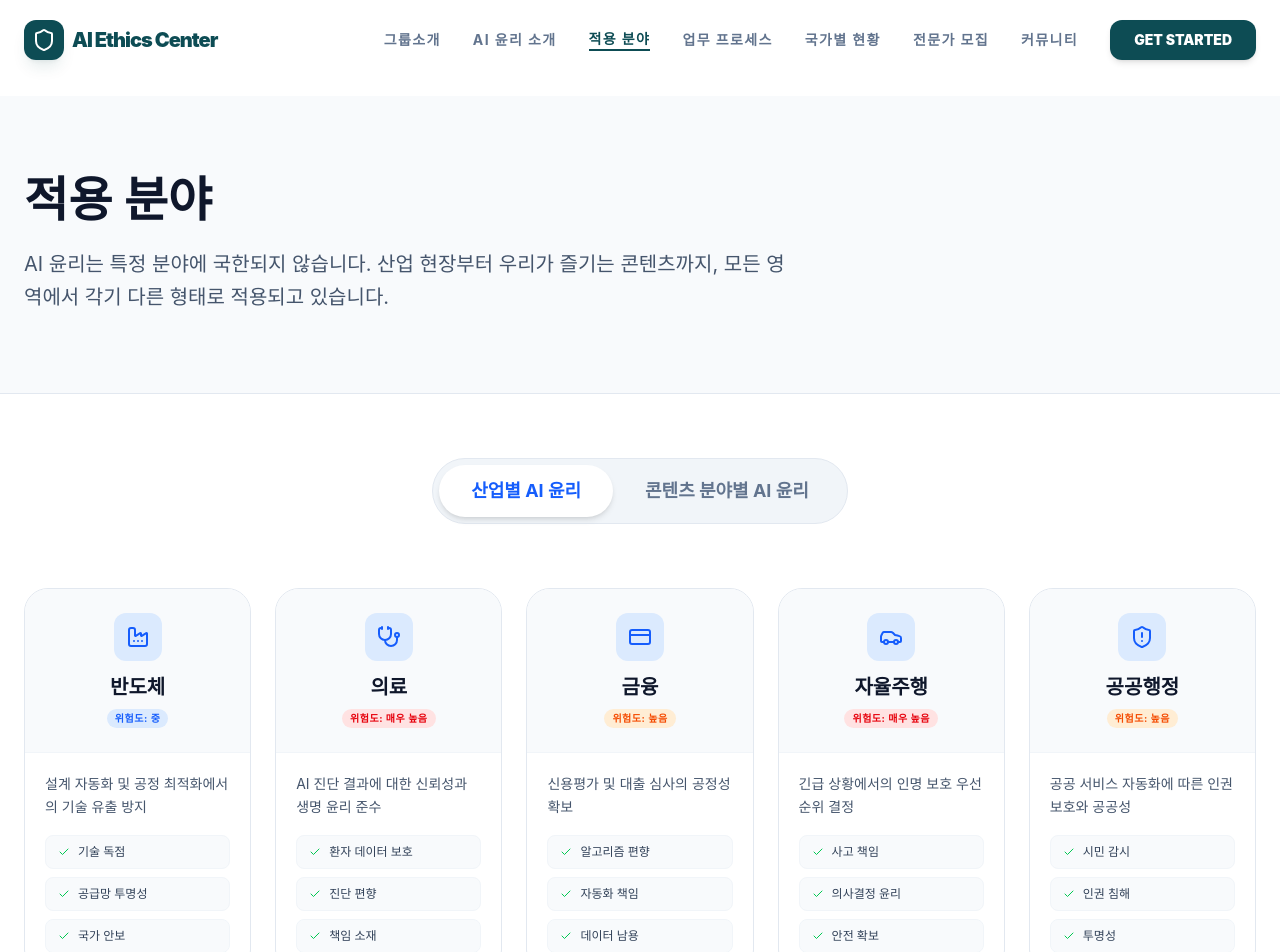
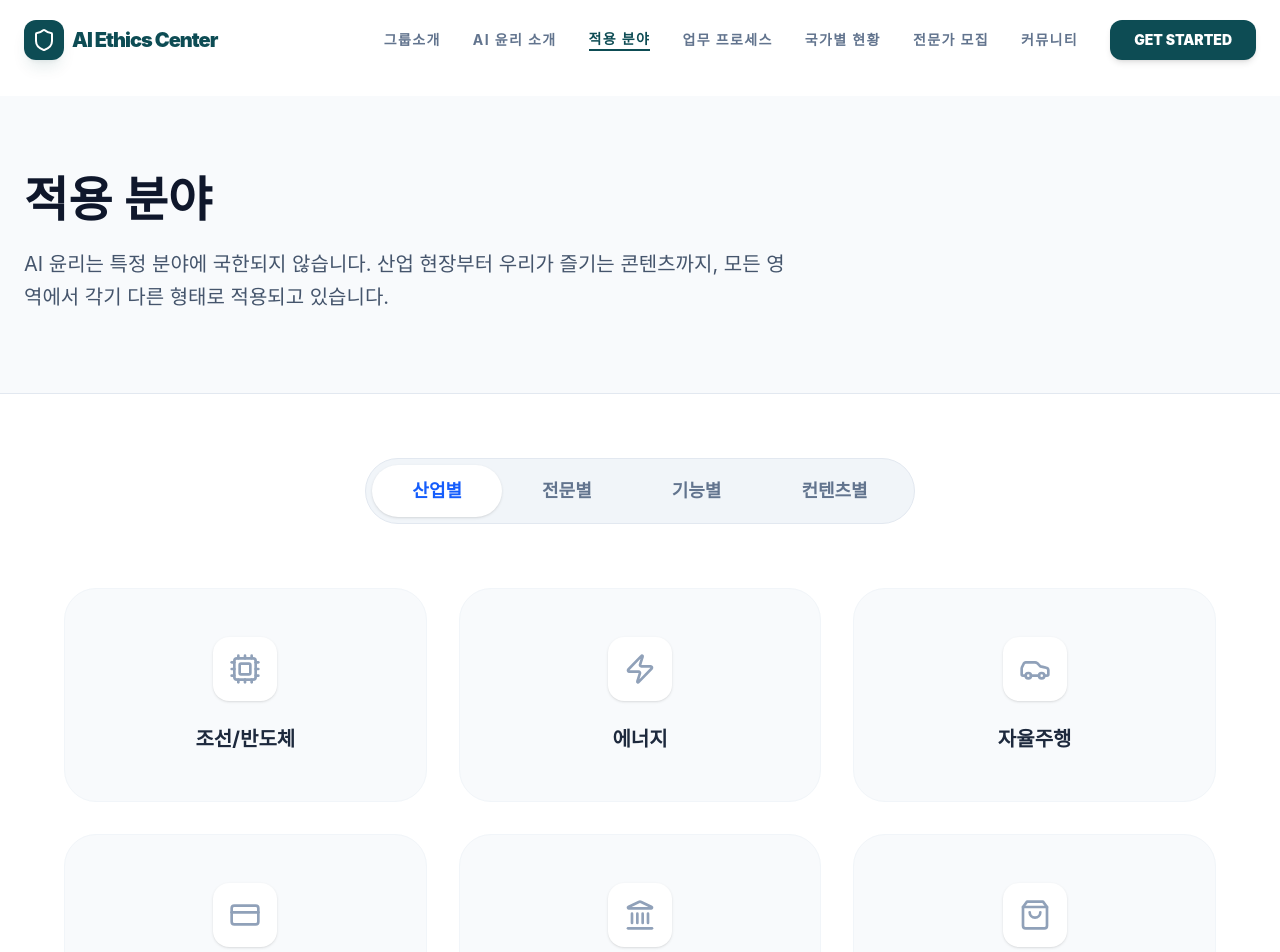
Before and after one commit to hu-tec/ai-ethics, a React (Vite) app: page /ai-ethics/fields in a window 1280 px wide. Shown: the top 952 px of the page. Built offline with nearby package versions, Linux system fonts and the light colour scheme.

Commit message:
Update Fields.tsx

```diff
--- a/src/app/Fields.tsx
+++ b/src/app/Fields.tsx
@@ -1,39 +1,58 @@
 import React, { useState } from 'react';
-import { motion as Motion } from 'motion/react';
+import { motion as Motion, AnimatePresence } from 'motion/react';
 import {
-  Factory,
-  Stethoscope,
-  CreditCard,
-  Car,
-  ShieldAlert,
-  Search,
-  Globe,
-  FileText,
-  Volume2,
-  Video,
-  Clapperboard,
-  Palette,
-  Check
+  Cpu, Zap, Car, CreditCard, Landmark, ShoppingBag,
+  Stethoscope, Scale, Calculator, FileBadge, Shield, Terminal,
+  FileText, Mic, Video, Image as ImageIcon, Megaphone, Wand2,
+  Monitor, GraduationCap, Film, Globe, Copyright, Music
 } from 'lucide-react';
 import { clsx } from 'clsx';
 
+type TabType = 'industry' | 'professional' | 'functional' | 'content';
+
 export default function Fields() {
-  const [activeTab, setActiveTab] = useState<'industry' | 'content'>('industry');
+  const [activeTab, setActiveTab] = useState<TabType>('industry');
 
-  const industryFields = [
-    { name: "반도체", icon: Factory, issues: ["기술 독점", "공급망 투명성", "국가 안보"], risk: "중", desc: "설계 자동화 및 공정 최적화에서의 기술 유출 방지" },
-    { name: "의료", icon: Stethoscope, issues: ["환자 데이터 보호", "진단 편향", "책임 소재"], risk: "매우 높음", desc: "AI 진단 결과에 대한 신뢰성과 생명 윤리 준수" },
-    { name: "금융", icon: CreditCard, issues: ["알고리즘 편향", "자동화 책임", "데이터 남용"], risk: "높음", desc: "신용평가 및 대출 심사의 공정성 확보" },
-    { name: "자율주행", icon: Car, issues: ["사고 책임", "의사결정 윤리", "안전 확보"], risk: "매우 높음", desc: "긴급 상황에서의 인명 보호 우선순위 결정" },
-    { name: "공공행정", icon: ShieldAlert, issues: ["시민 감시", "인권 침해", "투명성"], risk: "높음", desc: "공공 서비스 자동화에 따른 인권 보호와 공공성" },
-  ];
+  const fieldData: Record<TabType, { name: string, icon: any }[]> = {
+    industry: [
+      { name: "조선/반도체", icon: Cpu },
+      { name: "에너지", icon: Zap },
+      { name: "자율주행", icon: Car },
+      { name: "금융", icon: CreditCard },
+      { name: "공공행정", icon: Landmark },
+      { name: "이커머스/통신", icon: ShoppingBag },
+    ],
+    professional: [
+      { name: "의료", icon: Stethoscope },
+      { name: "법률", icon: Scale },
+      { name: "회계", icon: Calculator },
+      { name: "특허", icon: FileBadge },
+      { name: "보안", icon: Shield },
+      { name: "기술", icon: Terminal },
+    ],
+    functional: [
+      { name: "문서", icon: FileText },
+      { name: "음성", icon: Mic },
+      { name: "영상", icon: Video },
+      { name: "이미지", icon: ImageIcon },
+      { name: "광고", icon: Megaphone },
+      { name: "AI툴", icon: Wand2 },
+    ],
+    content: [
+      { name: "광고", icon: Monitor },
+      { name: "교육, 컨텐츠", icon: GraduationCap },
+      { name: "웹툰, 드라마, 영화", icon: Film },
+      { name: "K-문화", icon: Globe },
+      { name: "저작권, 초상권", icon: Copyright },
+      { name: "미술, 음악, 창의적인 것", icon: Music },
+    ]
+  };
 
-  const contentFields = [
-    { name: "문서 (Text)", icon: FileText, issues: ["허위정보(Hallucination)", "표절", "편향", "저작권"], keywords: ["misinformation", "plagiarism"] },
-    { name: "음성 (Audio)", icon: Volume2, issues: ["음성 도용", "사칭", "금융 범죄"], keywords: ["voice cloning", "impersonation"] },
-    { name: "영상 (Video)", icon: Video, issues: ["딥페이크", "초상권 침해", "신원 악용"], keywords: ["deepfake", "identity misuse"] },
-    { name: "드라마·영화", icon: Clapperboard, issues: ["배우 권리", "창작 노동", "AI 저작권"], keywords: ["performer rights", "creative labor"] },
-    { name: "웹툰·이미지", icon: Palette, issues: ["작가 스타일 도용", "데이터 학습", "작가 생계"], keywords: ["style imitation", "artist rights"] },
+  const tabs = [
+    { id: 'industry', label: '산업별' },
+    { id: 'professional', label: '전문별' },
+    { id: 'functional', label: '기능별' },
+    { id: 'content', label: '컨텐츠별' },
   ];
 
   return (
@@ -57,100 +76,46 @@ export default function Fields() {
           {/* Tab Navigation */}
           <div className="flex justify-center mb-16">
             <div className="inline-flex bg-slate-100 p-1.5 rounded-full border border-slate-200">
+              {tabs.map((tab) => (
                 <button
-                onClick={() => setActiveTab('industry')}
+                  key={tab.id}
+                  onClick={() => setActiveTab(tab.id as TabType)}
                   className={clsx(
-                  "px-8 py-3 rounded-full text-lg font-bold transition-all",
-                  activeTab === 'industry' ? "bg-white text-blue-600 shadow-md" : "text-slate-500 hover:text-slate-800"
+                    "px-6 md:px-10 py-3 rounded-full text-base md:text-lg font-bold transition-all whitespace-nowrap",
+                    activeTab === tab.id ? "bg-white text-blue-600 shadow-sm" : "text-slate-500 hover:text-slate-800"
                   )}
                 >
-                산업별 AI 윤리
+                  {tab.label}
                 </button>
-              <button
-                onClick={() => setActiveTab('content')}
-                className={clsx(
-                  "px-8 py-3 rounded-full text-lg font-bold transition-all",
-                  activeTab === 'content' ? "bg-white text-blue-600 shadow-md" : "text-slate-500 hover:text-slate-800"
-                )}
-              >
-                콘텐츠 분야별 AI 윤리
-              </button>
+              ))}
             </div>
           </div>
 
-          {activeTab === 'industry' ? (
-            <div className="grid grid-cols-1 md:grid-cols-2 lg:grid-cols-5 gap-6">
-              {industryFields.map((field, idx) => (
+          <AnimatePresence mode="wait">
             <Motion.div
-                  key={idx}
+              key={activeTab}
               initial={{ opacity: 0, y: 20 }}
-                  whileInView={{ opacity: 1, y: 0 }}
-                  viewport={{ once: true }}
-                  transition={{ delay: idx * 0.1 }}
-                  className="bg-white rounded-3xl border border-slate-200 overflow-hidden hover:border-blue-300 hover:shadow-xl transition-all flex flex-col"
+              animate={{ opacity: 1, y: 0 }}
+              exit={{ opacity: 0, y: -20 }}
+              transition={{ duration: 0.3 }}
+              className="grid grid-cols-1 md:grid-cols-2 lg:grid-cols-3 gap-6 md:gap-8 max-w-6xl mx-auto"
             >
-                  <div className="bg-slate-50 p-6 flex flex-col items-center justify-center text-center border-b border-slate-100">
-                    <div className="w-12 h-12 bg-blue-100 text-blue-600 rounded-xl flex items-center justify-center mb-3">
-                      <field.icon className="w-6 h-6" />
+              {fieldData[activeTab].map((item, idx) => (
+                <Motion.div
+                  key={item.name}
+                  initial={{ opacity: 0, scale: 0.95 }}
+                  animate={{ opacity: 1, scale: 1 }}
+                  transition={{ delay: idx * 0.05 }}
+                  className="bg-slate-50 p-12 rounded-[2rem] border border-slate-100 flex flex-col items-center justify-center text-center hover:bg-white hover:border-blue-200 hover:shadow-xl hover:shadow-blue-900/5 transition-all group"
+                >
+                  <div className="w-16 h-16 bg-white rounded-2xl flex items-center justify-center mb-6 shadow-sm group-hover:scale-110 group-hover:bg-blue-600 group-hover:text-white transition-all duration-300">
+                    <item.icon className="w-8 h-8 text-slate-400 group-hover:text-white transition-colors" />
                   </div>
-                    <h3 className="text-xl font-bold text-slate-900">{field.name}</h3>
-                    <div className={clsx(
-                      "mt-2 px-2 py-0.5 rounded-full text-[10px] font-bold uppercase tracking-wider",
-                      field.risk === "매우 높음" ? "bg-red-100 text-red-600" :
-                      field.risk === "높음" ? "bg-orange-100 text-orange-600" : "bg-blue-100 text-blue-600"
-                    )}>
-                      위험도: {field.risk}
-                    </div>
-                  </div>
-                  <div className="p-5 flex flex-col flex-grow">
-                    <p className="text-slate-600 mb-4 text-sm leading-relaxed flex-grow">{field.desc}</p>
-                    <div className="space-y-2">
-                      {field.issues.map((issue, i) => (
-                        <div key={i} className="flex items-center gap-2 bg-slate-50 px-3 py-2 rounded-lg border border-slate-100">
-                          <Check className="w-3 h-3 text-green-500 shrink-0" />
-                          <span className="text-slate-700 text-xs font-medium">{issue}</span>
-                        </div>
-                      ))}
-                    </div>
-                  </div>
+                  <h3 className="text-xl font-bold text-slate-800 group-hover:text-slate-900">{item.name}</h3>
                 </Motion.div>
               ))}
-            </div>
-          ) : (
-            <div className="grid grid-cols-1 md:grid-cols-2 lg:grid-cols-3 gap-8">
-              {contentFields.map((field, idx) => (
-                <Motion.div
-                  key={idx}
-                  initial={{ opacity: 0, scale: 0.95 }}
-                  whileInView={{ opacity: 1, scale: 1 }}
-                  viewport={{ once: true }}
-                  transition={{ delay: idx * 0.1 }}
-                  className="bg-white p-8 rounded-3xl border border-slate-200 hover:border-blue-400 hover:shadow-xl transition-all group"
-                >
-                  <div className="w-14 h-14 bg-blue-600 text-white rounded-2xl flex items-center justify-center mb-6 group-hover:scale-110 transition-transform">
-                    <field.icon className="w-7 h-7" />
-                  </div>
-                  <h3 className="text-2xl font-bold text-slate-900 mb-4">{field.name}</h3>
-                  <div className="space-y-4 mb-6">
-                    <h4 className="text-sm font-bold text-slate-400 uppercase tracking-widest">핵심 윤리 문제</h4>
-                    <ul className="space-y-2">
-                      {field.issues.map((issue, i) => (
-                        <li key={i} className="text-slate-600 flex items-center gap-2">
-                          <div className="w-1.5 h-1.5 rounded-full bg-blue-400" />
-                          {issue}
-                        </li>
-                      ))}
-                    </ul>
-                  </div>
-                  <div className="flex flex-wrap gap-2">
-                    {field.keywords.map((kw, i) => (
-                      <span key={i} className="px-2 py-1 bg-slate-100 text-slate-500 rounded text-xs font-mono">#{kw}</span>
-                    ))}
-                  </div>
             </Motion.div>
-              ))}
-            </div>
-          )}
+          </AnimatePresence>
         </div>
       </section>
     </div>
```
Lines whose indentation alone changed are shown as unchanged.
